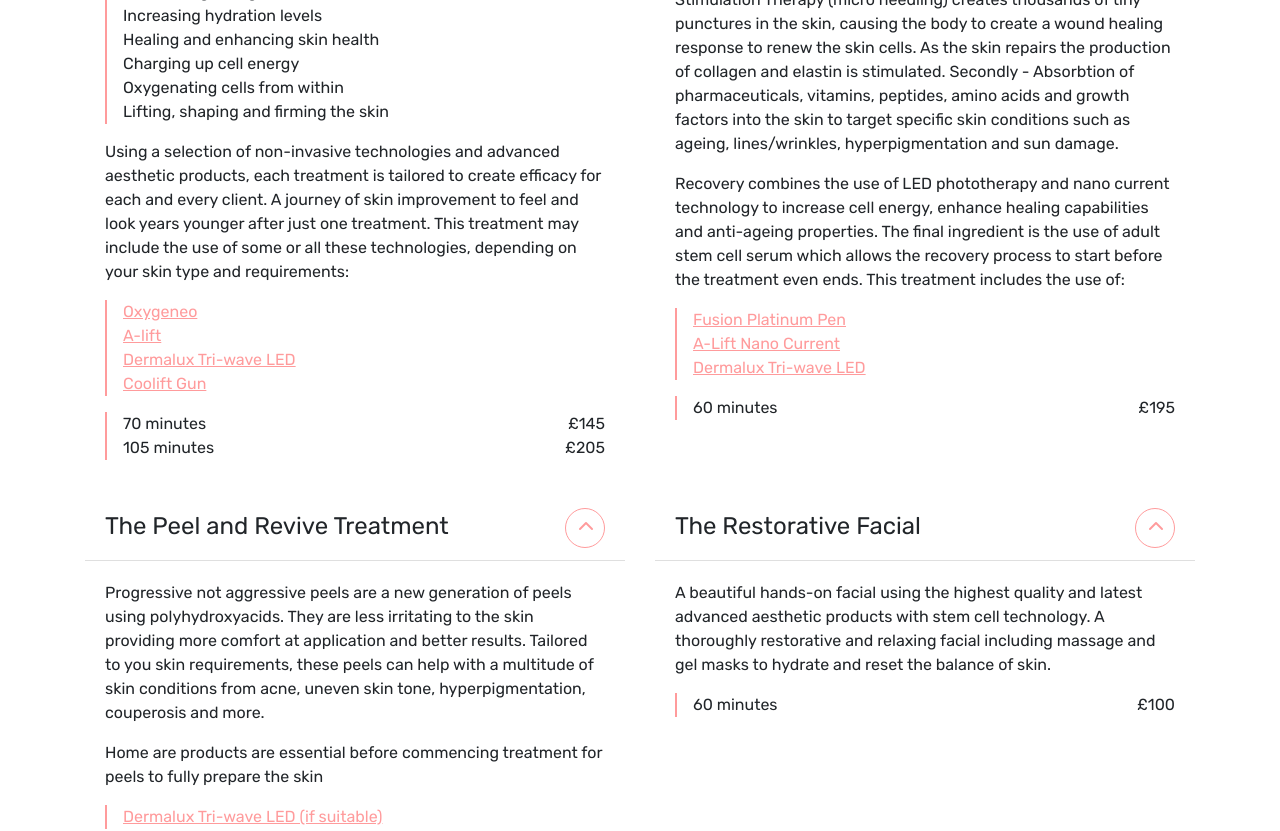
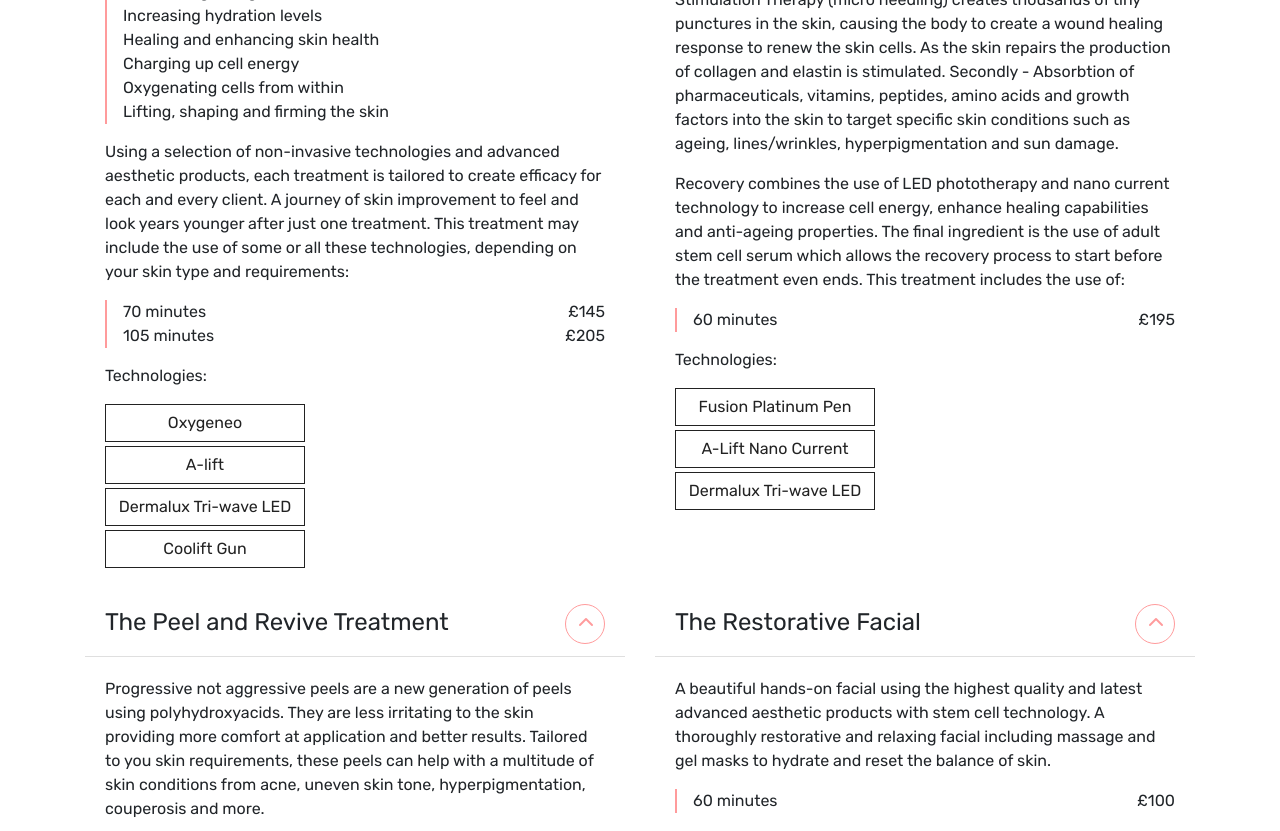
Before and after one commit to Lucamilne/caleymansfieldskincare, a React (Create React App) app: page / in a window 1280 px wide. Shown: the part 2697-3528 px from the top of the page. Built offline with nearby package versions, Linux system fonts and the light colour scheme; a web font is replaced by a local one.

Commit message:
changed tooltips to buttons

```diff
--- a/src/Products.js
+++ b/src/Products.js
@@ -1,17 +1,13 @@
 import React from "react";
-import { Container, Accordion, Card, Button, Row, Col, Tooltip, OverlayTrigger } from "react-bootstrap"
+import { Container, Accordion, Card, Button, Row, Col } from "react-bootstrap"
 
 const treatments = [
     { id: 1, header: "The Ultimate Skin Revival Treatment", description: "The luxurious relaxing signature facial delivers immediate results by:", services: ["Oxygeneo", "A-lift", "Dermalux Tri-wave LED", "Coolift Gun"], detail: "Using a selection of non-invasive technologies and advanced aesthetic products, each treatment is tailored to create efficacy for each and every client. A journey of skin improvement to feel and look years younger after just one treatment. This treatment may include the use of some or all these technologies, depending on your skin type and requirements:", list: ["Stimulating collagen and elastin", "Increasing hydration levels", "Healing and enhancing skin health", "Charging up cell energy", "Oxygenating cells from within", "Lifting, shaping and firming the skin"], packages: [{ length: "70 minutes", price: "£145" }, { length: "105 minutes", price: "£205" }] },
     { id: 2, header: "The Skin Revival and Recovery Treatment", description: "Reviving the skin by using Fusion Fractional Mesotherapy - one of the most advanced microneedling systems in the UK. This unique method combines two concepts. Firstly - Advanced Collagen Stimulation Therapy (micro needling) creates thousands of tiny punctures in the skin, causing the body to create a wound healing response to renew the skin cells. As the skin repairs the production of collagen and elastin is stimulated. Secondly - Absorbtion of pharmaceuticals, vitamins, peptides, amino acids and growth factors into the skin to target specific skin conditions such as ageing, lines/wrinkles, hyperpigmentation and sun damage.", services: ["Fusion Platinum Pen", "A-Lift Nano Current", "Dermalux Tri-wave LED"], detail: "Recovery combines the use of LED phototherapy and nano current technology to increase cell energy, enhance healing capabilities and anti-ageing properties. The final ingredient is the use of adult stem cell serum which allows the recovery process to start before the treatment even ends. This treatment includes the use of:", packages: [{ length: "60 minutes", price: "£195" }] },
-    { id: 3, header: "The Peel and Revive Treatment", description: "Progressive not aggressive peels are a new generation of peels using polyhydroxyacids. They are less irritating to the skin providing more comfort at application and better results. Tailored to you skin requirements, these peels can help with a multitude of skin conditions from acne, uneven skin tone, hyperpigmentation, couperosis and more.", detail: "Home are products are essential before commencing treatment for peels to fully prepare the skin", services: ["Dermalux Tri-wave LED (if suitable)"], packages: [{ length: "45 - 60 minutes", price: "£95" }] },
+    { id: 3, header: "The Peel and Revive Treatment", description: "Progressive not aggressive peels are a new generation of peels using polyhydroxyacids. They are less irritating to the skin providing more comfort at application and better results. Tailored to you skin requirements, these peels can help with a multitude of skin conditions from acne, uneven skin tone, hyperpigmentation, couperosis and more.", detail: "Home are products are essential before commencing treatment for peels to fully prepare the skin", services: ["Dermalux Tri-wave LED"], packages: [{ length: "45 - 60 minutes", price: "£95" }] },
     { id: 4, header: "The Restorative Facial", description: "A beautiful hands-on facial using the highest quality and latest advanced aesthetic products with stem cell technology. A thoroughly restorative and relaxing facial including massage and gel masks to hydrate and reset the balance of skin.", packages: [{ length: "60 minutes", price: "£100" }] },
     { id: 5, header: "Consultation", description: "For all new clients before treatments can commence, to ascertain the correct treatment plan and complete health questionnaires and a thorough skin analysis.", packages: [{ length: "30 minutes", price: "£30 (refunded back off the price of your first treatment)" }] },
 ];
-
-function renderTooltip(service) {
-return <Tooltip className="tooltip">{service}</Tooltip>;
-}
 
 const Products = () => {
     return (
@@ -23,7 +19,7 @@
                         <Accordion defaultActiveKey={treatment.id}>
                             <Card.Header className="d-flex justify-content-between">
                                 <span>{treatment.header}</span>
-                                <Accordion.Toggle as={Button} eventKey={treatment.id} variant="outline-link">
+                                <Accordion.Toggle as={Button} eventKey={treatment.id} variant="outline-link" className="product-toggle">
                                     <i className="fas fa-chevron-up"></i>
                                 </Accordion.Toggle>
                             </Card.Header>
@@ -40,30 +36,19 @@
                                     {treatment.detail &&
                                         <p>{treatment.detail}</p>
                                     }
-                                    {treatment.services &&
-                                    <div>
-                                        <ul className="pl-3">
-                                            {treatment.services.map(service => (
-                                                <li key={service}>
-                                                    <OverlayTrigger
-                                                        placement="right"
-                                                        delay={{ show: 300, hide: 300 }}
-                                                        overlay={renderTooltip(service)}
-                                                    >
-                                                        <span className="service">
-                                                            {service}
-                                                        </span>
-                                                    </OverlayTrigger>
-                                                </li>
-                                            ))}
-                                        </ul>
-                                        </div>
-                                    }
                                     <ul className="pl-3">
                                         {treatment.packages.map(el => (
                                             <li key={el.length} className="d-flex justify-content-between"><span>{el.length}</span><span>{el.price}</span></li>
                                         ))}
                                     </ul>
+                                    {treatment.services &&
+                                        <div className="d-flex flex-column align-items-start">
+                                            <p>Technologies:</p>
+                                            {treatment.services.map(service => (
+                                                <Button variant="outline-dark mb-1" key={service}>{service}</Button>
+                                            ))}
+                                        </div>
+                                    }
                                 </Card.Body>
                             </Accordion.Collapse>
                         </Accordion>
--- a/src/styles/_Products.scss
+++ b/src/styles/_Products.scss
@@ -4,22 +4,16 @@
     font-size: 1.5em;
     font-weight: 400;
   }
-  button {
+  .product-toggle {
     height: 40px;
     width: 40px;
     border-radius: 50%;
+  }
+  button {
+    width: 200px;
   }
   ul {
     list-style: none;
     border-left: 2px solid $thirdColor;
   }
-  .service {
-    color: $thirdColor;
-    text-decoration: underline;
-    transition: all 400ms ease;
-    cursor: pointer;
-  }
-  .service:hover {
-    color: $darkColor;
-  }
 }
```
Also changed, not shown: src/styles/App.css, 1 other file (tests, documents, lock files or other folders).
